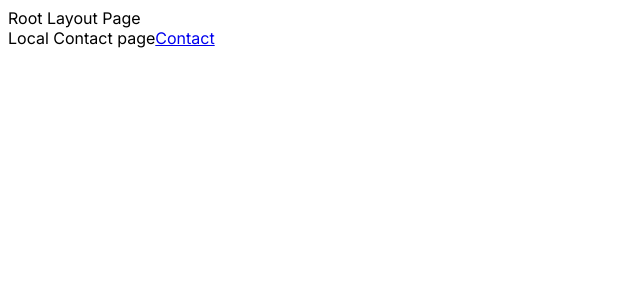
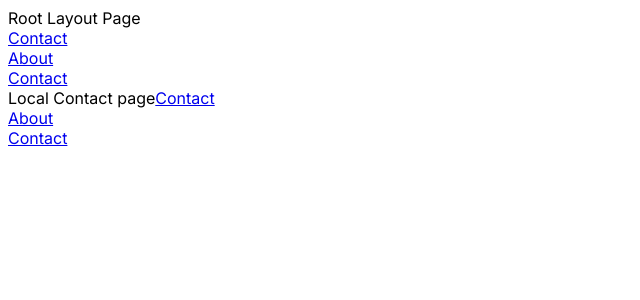
Before and after one commit to fanubalti786/Welcome-To-My-NextJs-Learning-Path, a Next.js app in the folder class02/: page /Contact/localcontact in a window 1280 px wide. Shown: the top 300 px of the page, without its empty margins (0-640 px from the left). Built offline with nearby package versions, Linux system fonts and the light colour scheme.

Commit message:
navigation fix for all routing pagees through root layout

```diff
--- a/class02/app/About/page.tsx
+++ b/class02/app/About/page.tsx
@@ -7,8 +7,6 @@ export default function About() {
       <Link href="/Contact">Contact</Link><br/>
       <Link href="/Home">Home</Link><br/>
       <Link href="http://localhost:3000">Rootpage</Link> <br/>
-
-
     </div>
   )
 }
--- a/class02/app/Contact/localcontact/page.tsx
+++ b/class02/app/Contact/localcontact/page.tsx
@@ -4,8 +4,9 @@ export default function local() {
   return (
     <div>
       Local Contact page
-      <Link href="/Contact">Contact</Link>
-
+      <Link href="/Contact">Contact</Link><br/>
+      <Link href="/About">About</Link><br/>
+      <Link href="/Contact">Contact</Link><br/>
     </div>
   )
 }
--- a/class02/app/layout.tsx
+++ b/class02/app/layout.tsx
@@ -1,5 +1,6 @@
 import type { Metadata } from "next";
 import { Inter } from "next/font/google";
+import Link from "next/link";
 
 
 const inter = Inter({ subsets: ["latin"] });
@@ -18,7 +19,11 @@ export default function RootLayout({
     <html lang="en">
       <body className={inter.className}>
         <div> Root Layout Page</div>
+        <Link href="/Contact">Contact</Link><br/>
+        <Link href="/About">About</Link><br/>
+        <Link href="/Contact">Contact</Link><br/>
         {children}</body>
+
     </html>
   );
 }
```
